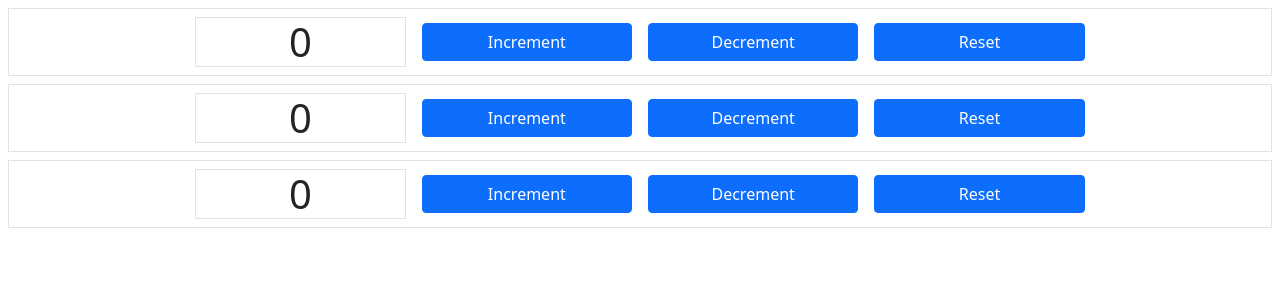
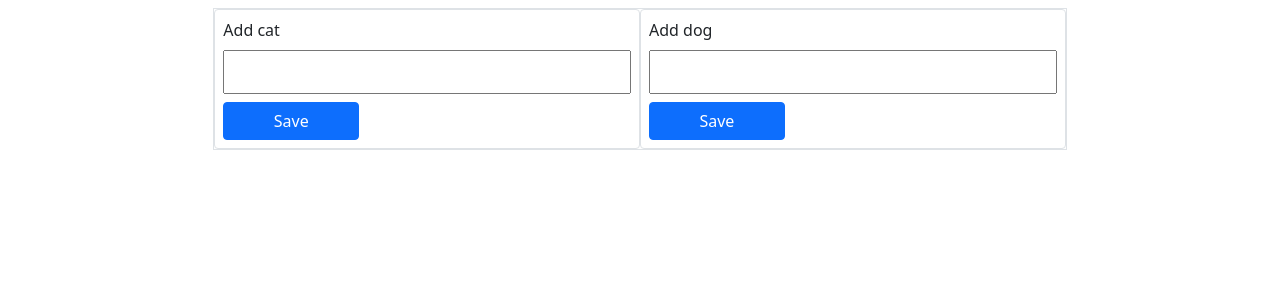
Before and after one commit to VadimPonomarov/react-owu-1, a React (Create React App) app: page / in a window 1280 px wide. Shown: the top 300 px of the page. Built offline with nearby package versions, Linux system fonts and the light colour scheme.

Commit message:
Lesson_4_CW

```diff
--- a/package.json
+++ b/package.json
@@ -13,6 +13,7 @@
     "react-hook-form": "^7.25.1",
     "react-router-dom": "^6.2.1",
     "react-scripts": "5.0.0",
+    "uuid": "^8.3.2",
     "web-vitals": "^2.1.4"
   },
   "devDependencies": {
--- a/src/App.js
+++ b/src/App.js
@@ -1,39 +1,14 @@
 import {React, useReducer} from "react";
 
-import counterGenerator from './servises/counter_generator.service'
+import AppDetails from './components/appdetails/AppDetails'
+import {reducer} from './servises/reducer'
 
-const reducer = (state, action) => {
-    const CURRENT = `counter${action.payload.index}`
-
-    switch (action.type) {
-        case 'inc':
-            return {...state, [CURRENT]: state[CURRENT] + 1}
-        case "dec":
-            return {...state, [CURRENT]: state[CURRENT] - 1}
-        case "res":
-            return {...state, [CURRENT]: 0}
-        default:
-            return new Error('Error')
-    }
-}
 
 function App() {
-
-    const initialState = {}
-    const [state, dispatch] = useReducer(reducer, initialState)
-    //Генератор каунтеров
-    const counterArr = counterGenerator(3, initialState, state, dispatch)
-
+    const [state, dispatch] = useReducer(reducer, [])
 
     return (
-        counterArr.map((item, index) => {
-            return (
-                <div key={index}>
-                    {item}
-                </div>
-            )
-        })
-
+        <AppDetails dispatch={dispatch} state={state}/>
     )
 }
 
--- /dev/null
+++ b/src/components/animals/Animals.js
@@ -0,0 +1,16 @@
+import React from 'react';
+
+function Animals({state, dispatch}) {
+    return (
+        state.map(item => {
+            return (
+                <div key={item.id} className={'d-flex border p-1'}>
+                    <h4 className={'col-8 text-start p-2'}>{item.value}</h4>
+                    <button onClick={()=> dispatch({type: 'remove', payload: {id: item.id}})} className={'col-4 btn btn-button border'}>Delete</button>
+                </div>
+            )
+        })
+    );
+}
+
+export default Animals;
--- /dev/null
+++ b/src/components/appdetails/AppDetails.js
@@ -0,0 +1,26 @@
+import React from 'react';
+
+import Animals from '../../components/animals/Animals'
+import InputForm from '../../components/forms/InputForm'
+
+function AppDetails({dispatch, state}) {
+
+    return (
+        <div className={'offset-2 col-8 d-flex flex-wrap border mt-2 m-auto justify-content-center'}>
+            <div className={'col-6'}>
+                <InputForm name={'cat'} dispatch={dispatch}/>
+            </div>
+            <div className={'col-6'}>
+                <InputForm name={'dog'} dispatch={dispatch}/>
+            </div>
+            <div className={'col-6'}>
+                <Animals state={state.filter(item => item.name === 'cat')} dispatch={dispatch}/>
+            </div>
+            <div className={'col-6'}>
+                <Animals state={state.filter(item => item.name === 'dog')} dispatch={dispatch}/>
+            </div>
+        </div>
+    );
+}
+
+export default AppDetails;
--- a/src/components/counter/Counter.js
+++ /dev/null
@@ -1,32 +0,0 @@
-import React from 'react';
-
-function Counter({index, state, dispatch}) {
-
-    return (
-        <div className={'d-flex border m-2 align-items-center justify-content-center'}>
-            <h1 className={'col-2 border text-center m-2'}>
-                {state[`counter${index}`] ? state[`counter${index}`] : 0}
-            </h1>
-            <button
-                className={'btn btn-button btn-primary col-2 m-2'}
-                onClick={() => dispatch({type: 'inc', payload: {index}})}
-            >
-                Increment
-            </button>
-            <button
-                className={'btn btn-button btn-primary col-2 m-2'}
-                onClick={() => dispatch({type: 'dec', payload: {index}})}
-            >
-                Decrement
-            </button>
-            <button
-                className={'btn btn-button btn-primary offset-1 col-2 m-2'}
-                onClick={() => dispatch({type: 'res', payload: {index}})}
-            >
-                Reset
-            </button>
-        </div>
-    )
-}
-
-export default Counter;
--- /dev/null
+++ b/src/components/forms/InputForm.js
@@ -0,0 +1,35 @@
+import {React, createRef, useState} from 'react';
+
+import {v4 as uuidv4} from 'uuid'
+
+function InputForm({name, dispatch}) {
+    const curRef = createRef()
+    const [state, setState] = useState({cat: '', dog: ''})
+
+    return (
+        <form className={'d-flex border card p-2'}>
+            <label>Add {name}</label>
+            <input
+                name={name}
+                onChange={e => setState({...state, [name]: e.target.value})}
+                type={"text"}
+                value={state.name}
+                ref={curRef}
+                className={'mt-2 mb-2 p-2'}
+            />
+            <button
+                type={"button"}
+                className={'btn btn-button btn-primary col-4'}
+                onClick={
+                    () => dispatch({
+                        type: 'add',
+                        payload: {name, value: state[name], id: uuidv4()}
+                    })
+                }>
+                Save
+            </button>
+        </form>
+    );
+}
+
+export default InputForm;
--- a/src/servises/counter_generator.service.js
+++ /dev/null
@@ -1,13 +0,0 @@
-import Counter from '../components/counter/Counter'
-
-const counterGenerator = (num, initialState, state, dispatch) => {
-    const counterArr = []
-
-    for (let i = 0; i < num; i++) {
-        counterArr.push(<Counter index={i} state={state} dispatch={dispatch}/>)
-        initialState[`counter${i}`] = 0
-    }
-    return counterArr
-}
-
-export default counterGenerator
--- /dev/null
+++ b/src/servises/reducer.js
@@ -0,0 +1,18 @@
+export const reducer = (state, action) => {
+
+    switch (action.type) {
+        case 'add': {
+            return [...state,
+                {
+                    name: action.payload.name,
+                    value: action.payload.value,
+                    id: action.payload.id
+                },
+            ]
+        }
+        case "remove":
+            return [...state.filter(item => item.id !== action.payload.id)]
+        default:
+            return new Error('Error')
+    }
+}
```
